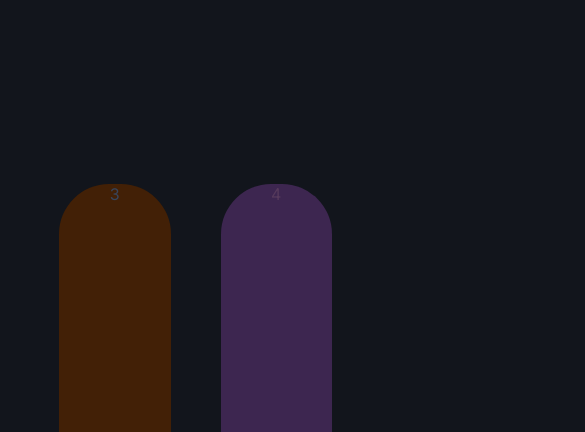
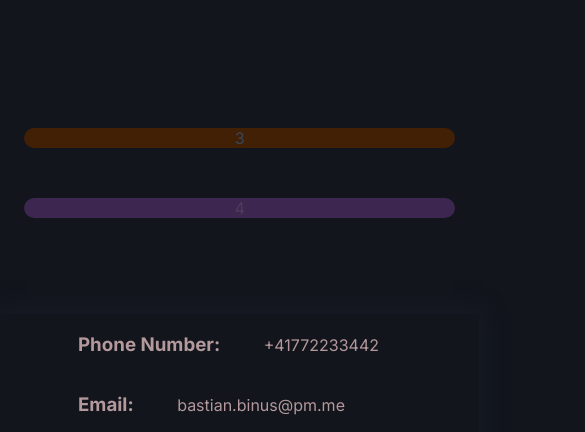
Before and after one commit to BastianBinus/BastianBinusSite, a website: page work.html in a window 390 px wide. Shown: the part 1380-1812 px from the top of the page, 585 px wide, since content can reach past the window. Drawn offline with nearby package versions, Linux system fonts and the light colour scheme.

Commit message:
Fix: Adjust grid layout in style.css for better responsiveness; Add media queries for project container styling

```diff
--- a/style.css
+++ b/style.css
@@ -1,4 +1,3 @@
-
 /* ==========================================================================
    1. GLOBAL / RESET
    ========================================================================== */
@@ -57,7 +56,7 @@ body {
   display: grid;
   margin: 0;
   padding: 0;
-  grid-template: "header header header" auto "title  title  title" auto "main   main   main" 1fr "footer footer footer" auto / 1fr 1fr 1fr;
+  grid-template: "header" auto "title" auto "main" 1fr "footer" auto / 1fr;
   background-color: var(--color-bg);
 
   /* background: linear-gradient(135deg, var(--color-bg), rgb(190, 224, 235)); */
@@ -130,6 +129,7 @@ header {
   font-family: var(--font-heading);
   font-weight: bold;
   min-height: calc(100vh - 4.25rem);
+  width: clamp(360px);
   display: flex;
   align-items: center;
   justify-content: center;
@@ -284,7 +284,7 @@ header {
   height: auto;
   row-gap: 100px;
   animation: fadeIn 1000ms;
-  color: var(--color-secondary)
+  color: var(--color-secondary);
 }
 
 #Intro-Box p {
@@ -376,9 +376,6 @@ header {
   margin-left: 45vw;
 }
 
-
-
-
 /* ==========================================================================
    7. FOOTER
    ========================================================================== */
@@ -391,9 +388,8 @@ header {
   text-align: left;
   box-shadow: 0 0 20px 4px rgb(30 33 48 / 50%);
   display: block;
-  color: var(--color-secondary)
+  color: var(--color-secondary);
 }
-
 
 #Footer-Container a {
   display: inline-block;
@@ -461,3 +457,30 @@ header {
     animation: none;
   }
 }
+
+@media (width <= 1024px) {
+  #Projects-Container {
+    margin: 1rem 5%;
+    width: 90%;
+  }
+
+  #Projects-Container img {
+    display: none;
+  }
+
+  .Project-Line {
+    flex-direction: column;
+    height: auto;
+    row-gap: 50px;
+  }
+
+  .Projects-Div {
+    flex-basis: 0%;
+    flex-grow: 3;
+  }
+
+  .Projects-Div .projectDesc {
+    opacity: 1;
+    visibility: visible;
+  }
+}
```
